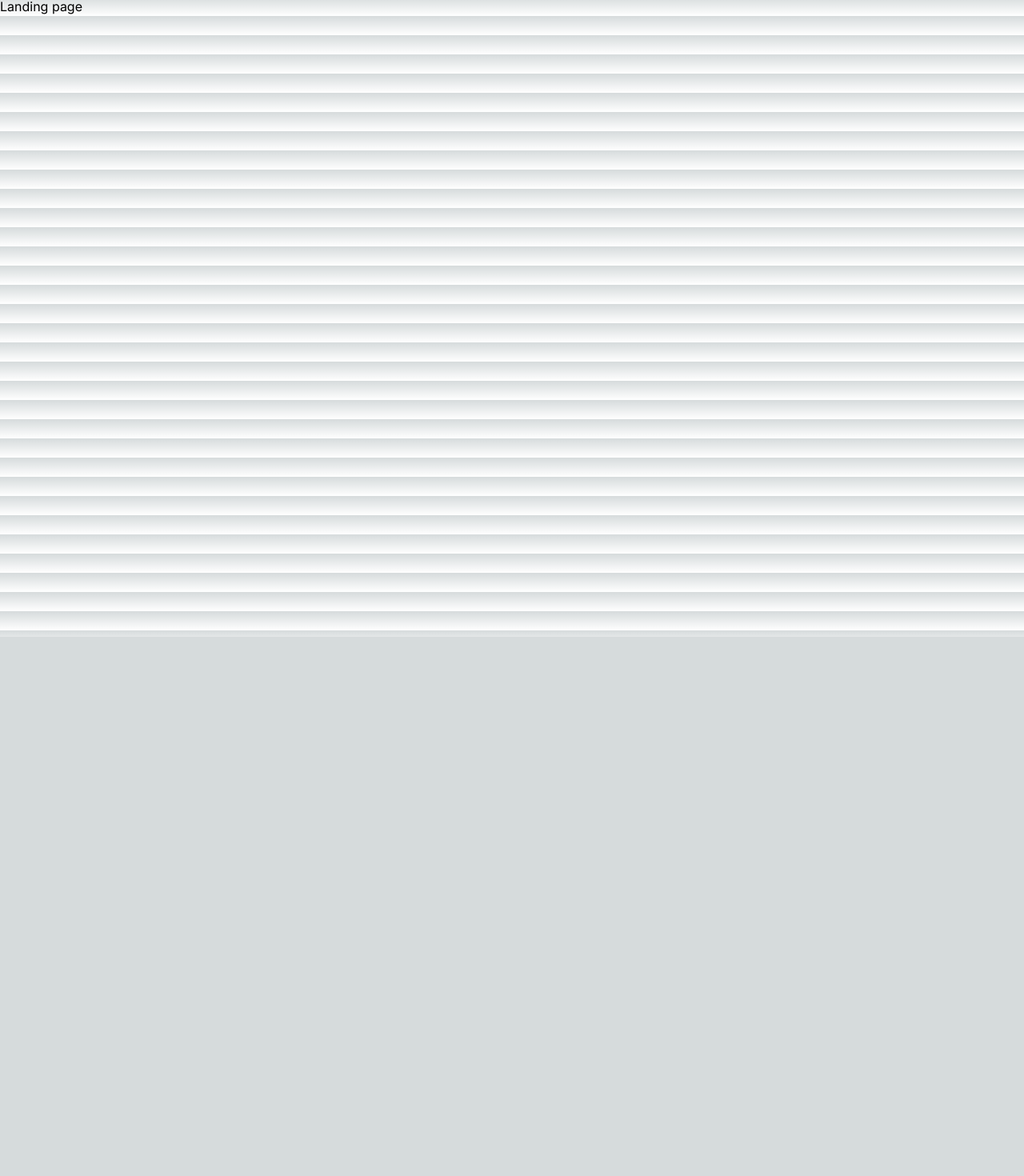
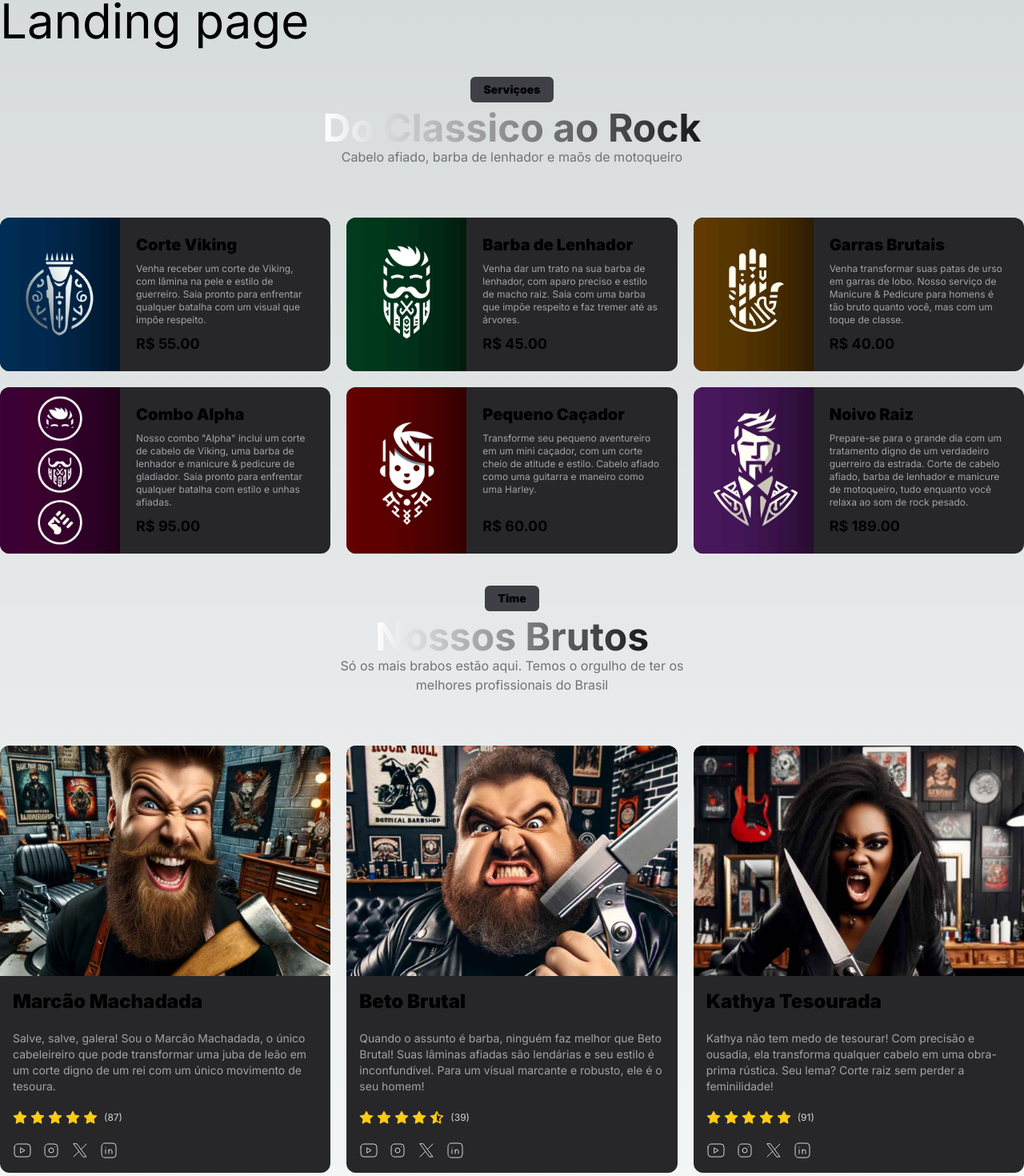
Before and after one commit to maryson011/barber-brutal, a Next.js app in the folder barba-brutal/frontend/: page / in a window 1280 px wide. Shown: the part 4-1474 px from the top of the page at 80% size. Before the commit the page ends 800 px from the top, so only its background shows below. Built offline with nearby package versions, Linux system fonts and the light colour scheme.

Commit message:
feat: add services and professionals section

```diff
--- a/barba-brutal/frontend/src/app/globals.css
+++ b/barba-brutal/frontend/src/app/globals.css
@@ -35,6 +35,11 @@ body {
 
 @layer components {
   .container {
-    @apply mx-auto lg:max-w-7xl px-5 lg:px-0
+    @apply mx-auto lg:max-w-7xl px-5 lg:px-0;
+  }
+
+  .text-gradient {
+    @apply bg-gradient-to-r from-white to-zinc-900;
+    @apply bg-clip-text text-transparent;
   }
 }
--- a/barba-brutal/frontend/src/app/page.tsx
+++ b/barba-brutal/frontend/src/app/page.tsx
@@ -1,6 +1,12 @@
+import NossosProfissionais from "@/components/profissional/NossosProfissionais";
+import NossosServicos from "@/components/servico/NossosServicos";
 
 export default function Landing() {
   return (
-    <div className="container">Landing page</div>
+    <div className="flex flex-col gap-10 container">
+      <h1 className="text-6xl">Landing page</h1>
+      <NossosServicos />
+      <NossosProfissionais />
+    </div>
   )
 }
--- /dev/null
+++ b/barba-brutal/frontend/src/components/profissional/ItemProficional.tsx
@@ -0,0 +1,40 @@
+import Profissional from "@/core/profissional/Profissional";
+import { IconBrandInstagram, IconBrandLinkedin, IconBrandX, IconBrandYoutube } from "@tabler/icons-react";
+import Image from "next/image";
+import Avaliacao from "../shared/Avaliacao";
+
+export interface ItemProfissionalProps {
+    profissional: Profissional
+}
+
+export default function ItemProfissional(props: ItemProfissionalProps) {
+    const { profissional } = props
+    return (
+        <div className="flex flex-col rounded-xl bg-zinc-800 overflow-hidden">
+            <div className="relative h-72 w-full">
+                <Image
+                    src={profissional.imagemURL}
+                    fill
+                    alt={profissional.nome}
+                    className="object-cover object-top"
+                />
+            </div>
+            <div className="flex flex-col p-4 gap-5">
+                <span className="text-2xl font-black">{profissional.nome}</span>
+                <span className="text-sm text-zinc-400">{profissional.descricao}</span>
+
+                <Avaliacao
+                    nota={profissional.avaliacao}
+                    quantidade={profissional.quantidadeAvaliacoes}
+                />
+
+                <div className="flex gap-3 text-zinc-300">
+                    <IconBrandYoutube stroke={1} />
+                    <IconBrandInstagram stroke={1} />
+                    <IconBrandX stroke={1} />
+                    <IconBrandLinkedin stroke={1} />
+                </div>
+            </div>
+        </div>
+    )
+}
--- /dev/null
+++ b/barba-brutal/frontend/src/components/profissional/NossosProfissionais.tsx
@@ -0,0 +1,21 @@
+import profissionais from "@/data/constants/proficionais";
+import ItemProfissional from "./ItemProficional";
+import TituloSecao from "../shared/TituloSecao";
+
+export default function NossosProfissionais() {
+    return (
+        <div className="flex flex-col gap-y-16">
+            <TituloSecao
+                tag="Time"
+                principal="Nossos Brutos"
+                secundario="Só os mais brabos estão aqui. Temos o orgulho de ter os melhores profissionais do Brasil"
+            />
+
+            <div className="grid grid-cols-1 lg:grid-cols-2 xl:grid-cols-3 gap-5">
+                {profissionais.map((profissional) => (
+                    <ItemProfissional key={profissional.id} profissional={profissional} />
+                ))}
+            </div>
+        </div>
+    )
+}
--- /dev/null
+++ b/barba-brutal/frontend/src/components/servico/ItemServico.tsx
@@ -0,0 +1,26 @@
+import Servico from "@/core/servico/Servico";
+import Image from "next/image";
+
+export interface ItemServicoProps {
+    servico: Servico
+}
+
+export default function ItemServico(props: ItemServicoProps) {
+    const { servico } = props
+    return (
+        <div className="flex flex-col sm:flex-row rounded-xl bg-zinc-800 overflow-hidden">
+            <Image
+                src={servico.imagemURL}
+                width={150}
+                height={150}
+                alt={servico.nome}
+                className="object-cover"
+            />
+            <div className="flex flex-col p-5 gap-2">
+                <span className="text-xl font-black">{servico.nome}</span>
+                <span className="text-xs text-zinc-400 flex-1">{servico.descricao}</span>
+                <span className="text-lg font-bold">R$ {servico.preco.toFixed(2)}</span>
+            </div>
+        </div>
+    )
+}
--- /dev/null
+++ b/barba-brutal/frontend/src/components/servico/NossosServicos.tsx
@@ -0,0 +1,21 @@
+import servicos from "@/data/constants/servicos";
+import ItemServico from "./ItemServico";
+import TituloSecao from "../shared/TituloSecao";
+
+export default function NossosServicos() {
+    return (
+        <div className="flex flex-col gap-y-16">
+            <TituloSecao
+                tag="Serviçoes"
+                principal="Do Classico ao Rock"
+                secundario="Cabelo afiado, barba de lenhador e maõs de motoqueiro"
+            />
+
+            <div className="grid grid-cols-1 lg:grid-cols-2 xl:grid-cols-3 gap-5">
+                {servicos.map(servico => (
+                    <ItemServico key={servico.id} servico={servico} />
+                ))}
+            </div>
+        </div>
+    )
+}
--- /dev/null
+++ b/barba-brutal/frontend/src/components/shared/Avaliacao.tsx
@@ -0,0 +1,29 @@
+import { IconStar, IconStarFilled, IconStarHalfFilled } from "@tabler/icons-react"
+
+export interface AvaliacaoProps {
+    nota: number
+    quantidade: number
+}
+
+export default function Avaliacao(props: AvaliacaoProps) {
+    const { nota, quantidade } = props
+
+    const estrelas = Array.from({ length: 5 }, (_, i) => {
+        const valor = i + 1
+
+        if (nota >= valor) {
+            return <IconStarFilled key={i} size={18} />
+        } else if (nota > valor - 1) {
+            return <IconStarHalfFilled key={i} size={18} />
+        } else {
+            return <IconStar key={i} size={18} />
+        }
+    })
+
+    return (
+        <div className="flex items-center gap-2">
+            <div className="flex text-yellow-400 gap-1">{estrelas}</div>
+            <span className="text-xs text-zinc-300">({quantidade})</span>
+        </div>
+    )
+}
--- /dev/null
+++ b/barba-brutal/frontend/src/components/shared/TituloSecao.tsx
@@ -0,0 +1,19 @@
+export interface TituloSecaoProps {
+    tag?: string
+    principal: string
+    secundario: string
+}
+
+export default function TituloSecao(props: TituloSecaoProps) {
+    return (
+        <div className="flex flex-col items-center">
+            {props.tag && (
+                <div className="bg-zinc-700 px-4 py-1.5 rounded-md text-sm md:text-balance font-black mb-2">
+                    {props.tag}
+                </div>
+            )}
+            <h2 className="text-2xl sm:text-4xl md:text-5xl font-bold text-gradient">{props.principal}</h2>
+            <h3 className="text-zinc-500 md:w-[450px] px-7 md:px-0 text-center">{props.secundario}</h3>
+        </div>
+    )
+}
--- a/barba-brutal/frontend/src/data/constants/proficionais.ts
+++ b/barba-brutal/frontend/src/data/constants/proficionais.ts
@@ -1,4 +1,4 @@
-import  Profissional from '../../core/profissional/Proficional'
+import  Profissional from '../../core/profissional/Profissional'
 
 const profissionais: Profissional[] = [
     {
```
Also changed, not shown: barba-brutal/frontend/src/core/profissional/Profissional.ts (renamed from barba-brutal/frontend/src/core/profissional/Proficional.ts).
